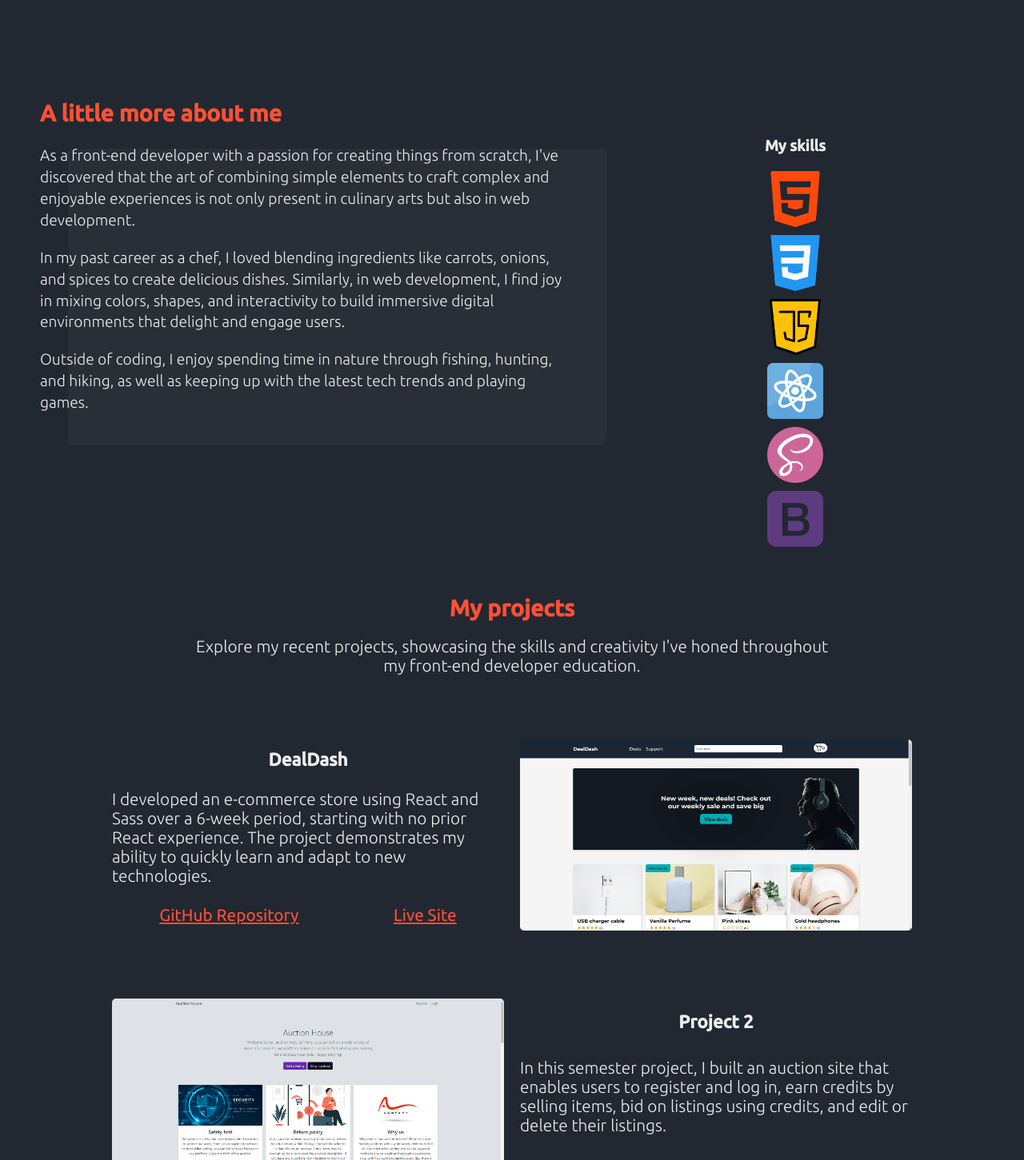
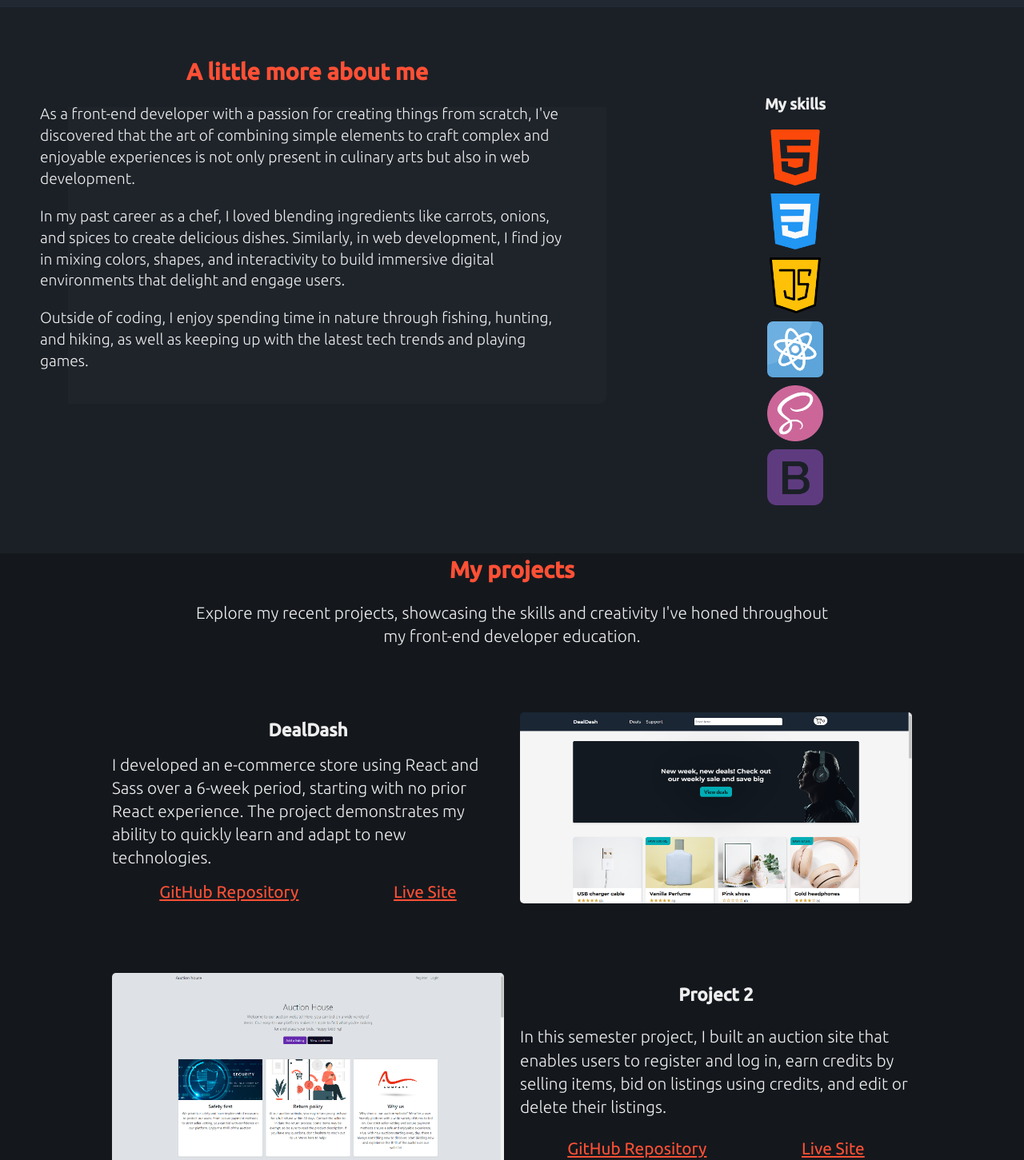
Before and after one commit to Jonast96/New_portfolio, a React (Vite) app: page / in a window 1280 px wide. Shown: the part 799-2250 px from the top of the page at 80% size. Built offline with nearby package versions, Linux system fonts and the light colour scheme.

Commit message:
some restyling

```diff
--- a/src/styles/_variables.scss
+++ b/src/styles/_variables.scss
@@ -1,4 +1,5 @@
 $primaryColor: #222831;
-$secondaryColor: #707070;
+$secondaryColor: #1b2027;
+$thirdColor: #14181d;
 $altColor: #ff5035;
 $textColor: #eeeeee;
--- a/src/styles/sectionOne/sectionOne.scss
+++ b/src/styles/sectionOne/sectionOne.scss
@@ -1,12 +1,14 @@
 @import "../variables";
 
 .sectionOne {
+  max-width: 1500px;
+  margin: 0 auto;
   position: relative;
   display: flex;
   gap: 15vh;
   flex-direction: column;
   justify-content: center;
-  min-height: 100vh;
+  min-height: 101vh;
 
   .blobContainer {
     display: none;
--- a/src/styles/sectionThree/sectionThree.scss
+++ b/src/styles/sectionThree/sectionThree.scss
@@ -1,5 +1,9 @@
 @import "../variables";
+
 .sectionThree {
+  line-height: 1.4;
+
+  background-color: $thirdColor;
   display: flex;
   flex-direction: column;
   gap: 80px;
--- a/src/styles/sectionTwo/sectionTwo.scss
+++ b/src/styles/sectionTwo/sectionTwo.scss
@@ -1,18 +1,23 @@
 @import "../variables";
 
 .sectionTwo {
+  display: grid;
+  place-content: center;
+  min-height: 80vh;
+  background-color: $secondaryColor;
+  .sectionTwoContent {
+    max-width: 1200px;
+    display: grid;
+    grid-template-columns: 100%;
+    margin: 50px auto;
+    padding: 10px;
     h4 {
       color: $textColor;
     }
     p {
       font-weight: 200;
     }
-  display: grid;
-  max-width: 1200px;
-  grid-template-columns: 100%;
-  margin: 50px auto;
-  padding: 10px;
-
+  }
   .info {
     margin: 0 auto;
     position: relative;
@@ -23,6 +28,7 @@
     gap: 20px;
     line-height: 1.4;
     border-radius: 10px;
+    place-items: center;
 
     &::before {
       content: "";
@@ -31,8 +37,7 @@
       left: 5%;
       width: 100%;
       height: 100%;
-      background-color: rgba(255, 255, 255, 0.03);
-      z-index: -1;
+      background-color: rgba(255, 255, 255, 0.02);
     }
   }
 
@@ -58,6 +63,7 @@
 
 @media screen and (min-width: 800px) {
   .sectionTwo {
+    .sectionTwoContent {
       grid-template-columns: 60% 40%;
       align-items: start;
 
@@ -71,3 +77,4 @@
       }
     }
   }
+}
--- a/src/styles/styles.scss
+++ b/src/styles/styles.scss
@@ -15,9 +15,12 @@ body {
 header,
 main,
 footer {
-  max-width: 1500px;
+  margin: 0 auto;
+}
+
+.sectionOne,
+.sectionTwo {
   padding: 20px;
-  margin: 0 auto;
 }
 
 h1,
@@ -28,3 +31,10 @@ h5,
 h6 {
   color: $altColor;
 }
+
+@media screen and (min-width: 600px) {
+  .sectionOne,
+  .sectionTwo {
+    padding: 0px;
+  }
+}
--- a/src/views/SectionTwo.jsx
+++ b/src/views/SectionTwo.jsx
@@ -17,6 +17,7 @@ function SectionTwo() {
 
   return (
     <section ref={ref} className={isInView ? "sectionTwo show" : "sectionTwo"}>
+      <div className="sectionTwoContent">
         <motion.div
           initial={{ x: -100, opacity: 0 }}
           animate={isInView ? { x: 0, opacity: 1 } : { x: -100, opacity: 0 }}
@@ -38,9 +39,9 @@ function SectionTwo() {
               and engage users.
             </p>
             <p>
-            Outside of coding, I enjoy spending time in nature through fishing,
-            hunting, and hiking, as well as keeping up with the latest tech
-            trends and playing games.
+              Outside of coding, I enjoy spending time in nature through
+              fishing, hunting, and hiking, as well as keeping up with the
+              latest tech trends and playing games.
             </p>
           </div>
         </motion.div>
@@ -61,6 +62,7 @@ function SectionTwo() {
             </div>
           </div>
         </motion.div>
+      </div>
     </section>
   );
 }
```
Lines whose indentation alone changed are shown as unchanged.
